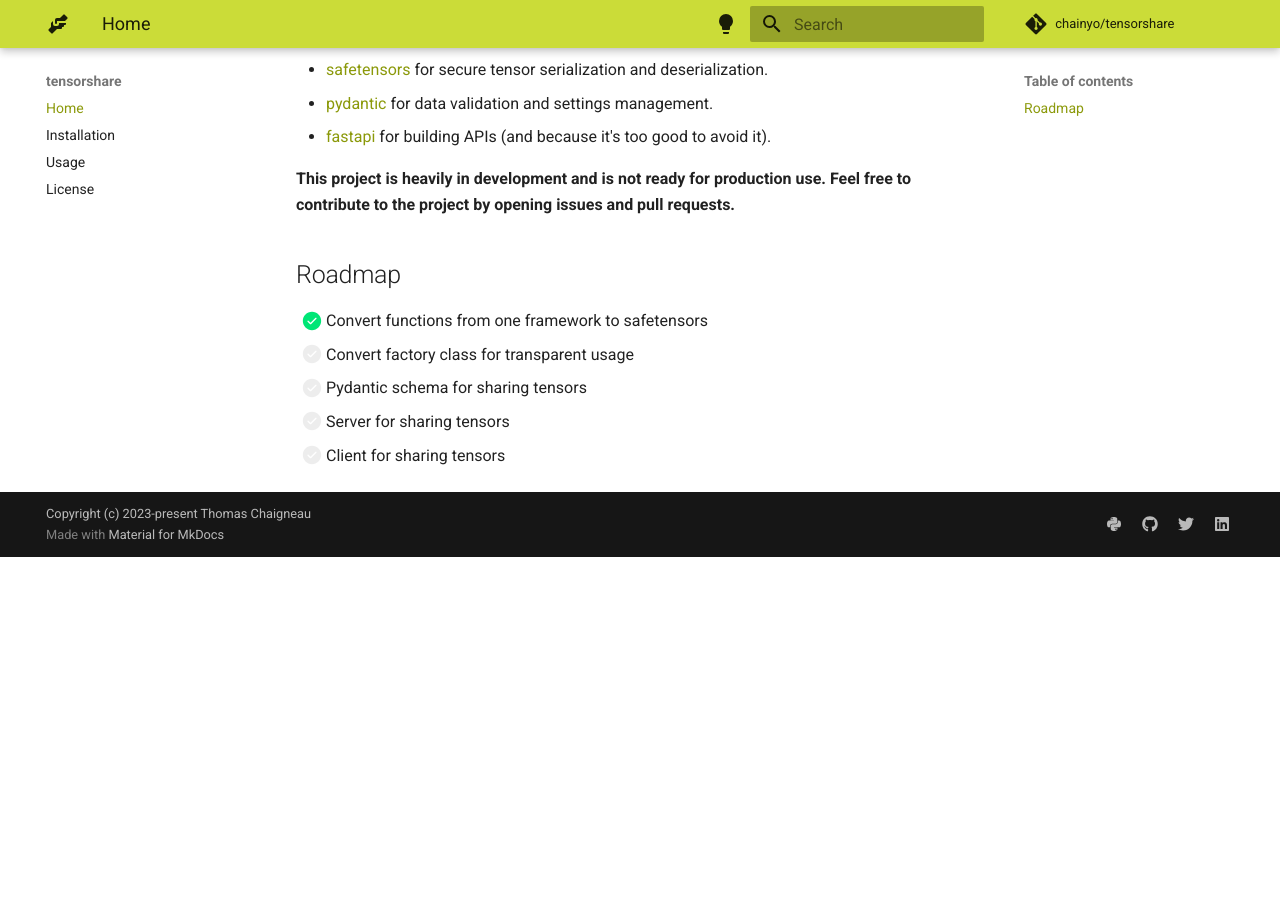
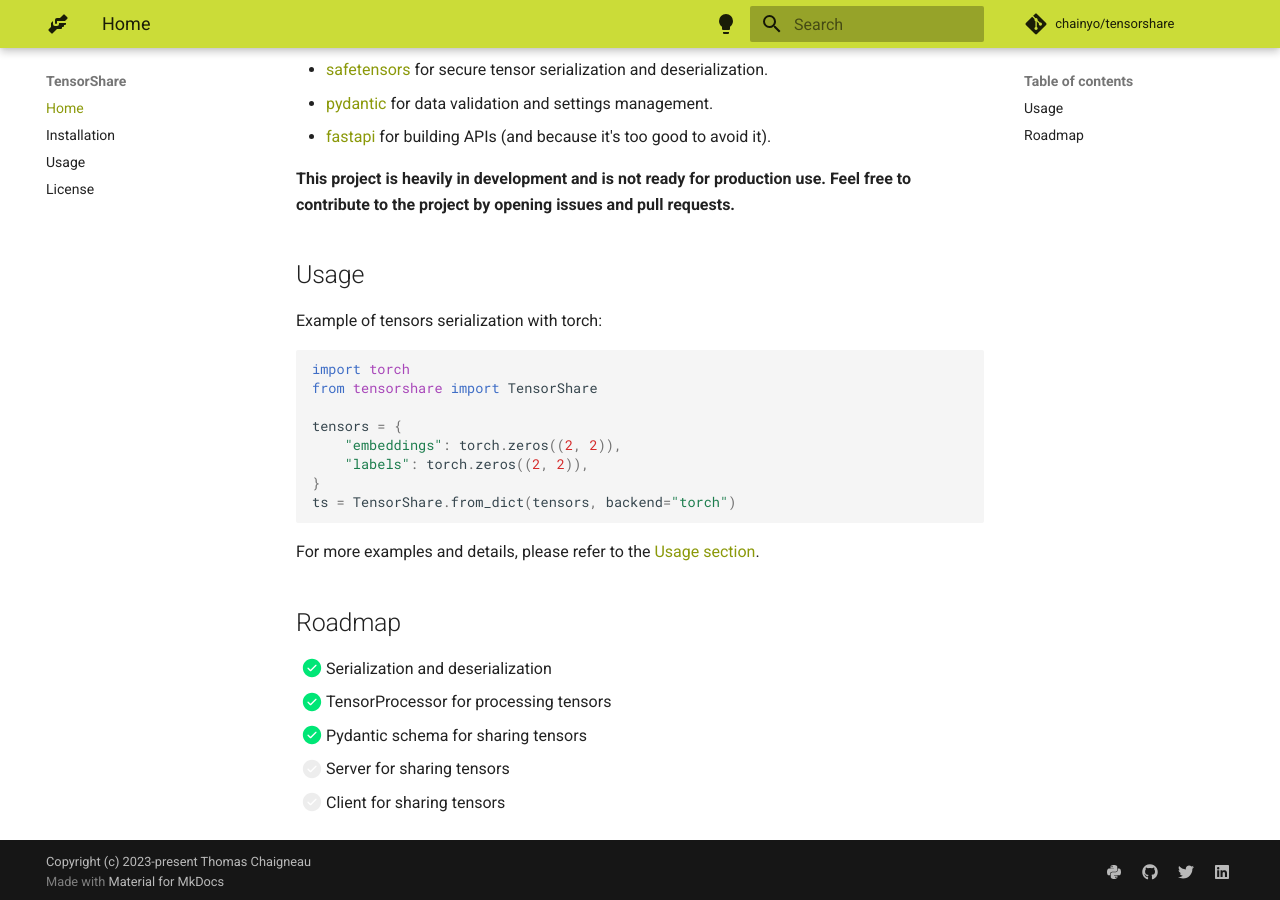
Before and after one commit to chainyo/tensorshare, an MkDocs documentation site: the page built from docs/index.md, in a window 1280 px wide and 900 px high, scrolled down 658 px. Built offline with MkDocs 1.6.1 and Material for MkDocs 9.7.7, drawn with Linux system fonts in a browser that asks for light colours; comment, search, counter and statistics services are not loaded; before the commit the page ends 1215 px from its top, so only the background shows below that.

Commit message:
add usage section + update index

````diff
--- a/docs/index.md
+++ b/docs/index.md
@@ -13,7 +13,10 @@
 	<a  href="https://github.com/chainyo/tensorshare/actions?workflow=ci-cd" target="_blank">
 		<img src="https://github.com/chainyo/tensorshare/workflows/ci-cd/badge.svg" />
 	</a>
-  <a  href="https://github.com/pypa/hatch" target="_blank">
+	<a href="https://codecov.io/gh/chainyo/tensorshare" >
+		<img src="https://codecov.io/gh/chainyo/tensorshare/branch/main/graph/badge.svg?token=IA2W48WCCN"/>
+	</a>
+	<a  href="https://github.com/pypa/hatch" target="_blank">
 		<img src="https://img.shields.io/badge/%F0%9F%A5%9A-Hatch-4051b5.svg" />
 	</a>
 </div>
@@ -33,10 +36,27 @@ This project leverage the best open-source tools to provide a simple and easy-to
 __This project is heavily in development and is not ready for production use.__
 __Feel free to contribute to the project by opening issues and pull requests.__
 
+## Usage
+
+Example of tensors serialization with torch:
+
+```python
+import torch
+from tensorshare import TensorShare
+
+tensors = {
+    "embeddings": torch.zeros((2, 2)),
+    "labels": torch.zeros((2, 2)),
+}
+ts = TensorShare.from_dict(tensors, backend="torch")
+```
+
+For more examples and details, please refer to the [Usage section](./usage).
+
 ## Roadmap
 
-- [x] Convert functions from one framework to safetensors
-- [ ] Convert factory class for transparent usage
-- [ ] Pydantic schema for sharing tensors
+- [x] Serialization and deserialization
+- [x] TensorProcessor for processing tensors
+- [x] Pydantic schema for sharing tensors
 - [ ] Server for sharing tensors
 - [ ] Client for sharing tensors
--- a/mkdocs.yml
+++ b/mkdocs.yml
@@ -1,4 +1,4 @@
-site_name: tensorshare
+site_name: TensorShare
 site_url: https://github.com/chainyo/tensorshare
 site_author: chainyo
 site_description: 🤝 Trade any tensors over the network
@@ -32,6 +32,8 @@ theme:
     logo: material/handshake
 
 markdown_extensions:
+  - admonition
+  - pymdownx.details
   - pymdownx.highlight:
       anchor_linenums: true
   - pymdownx.superfences
````
Also changed, not shown: README.md (+20 -3 lines), docs/usage.md (added, +152 -0 lines).
